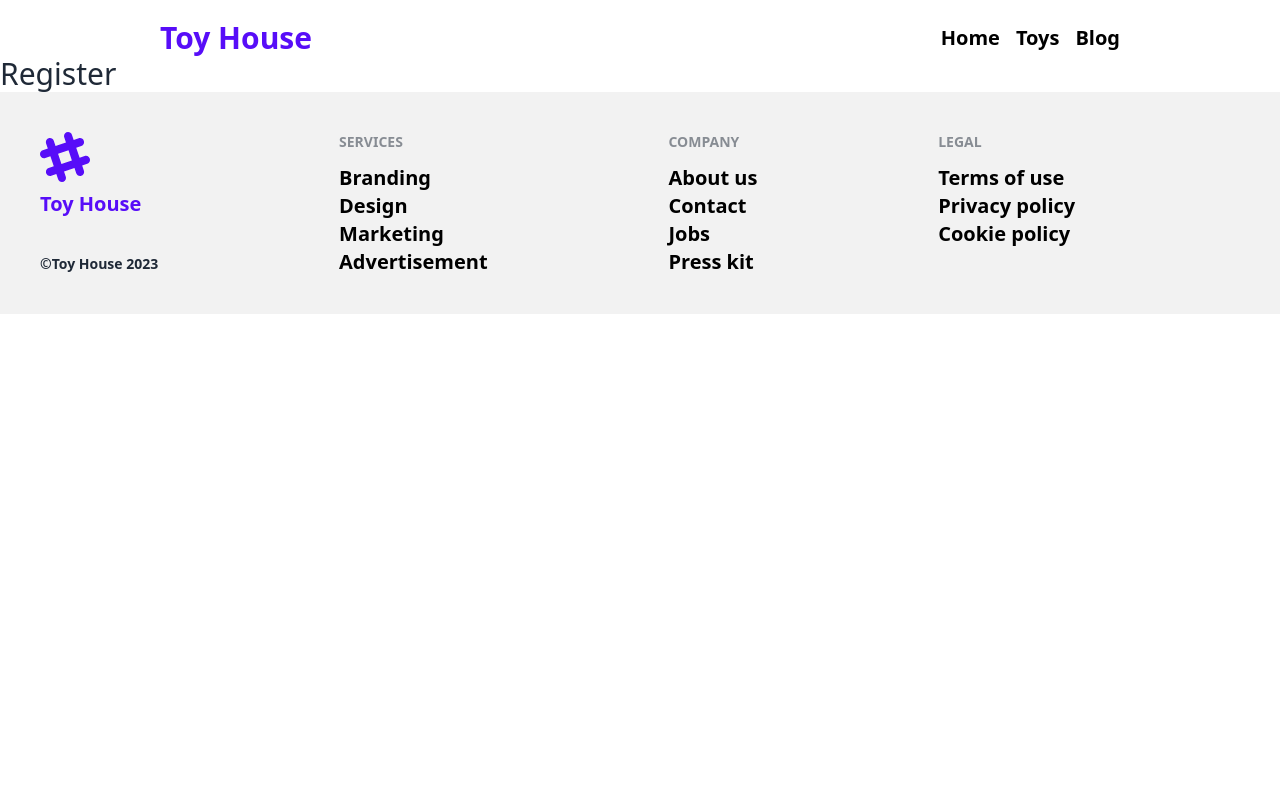
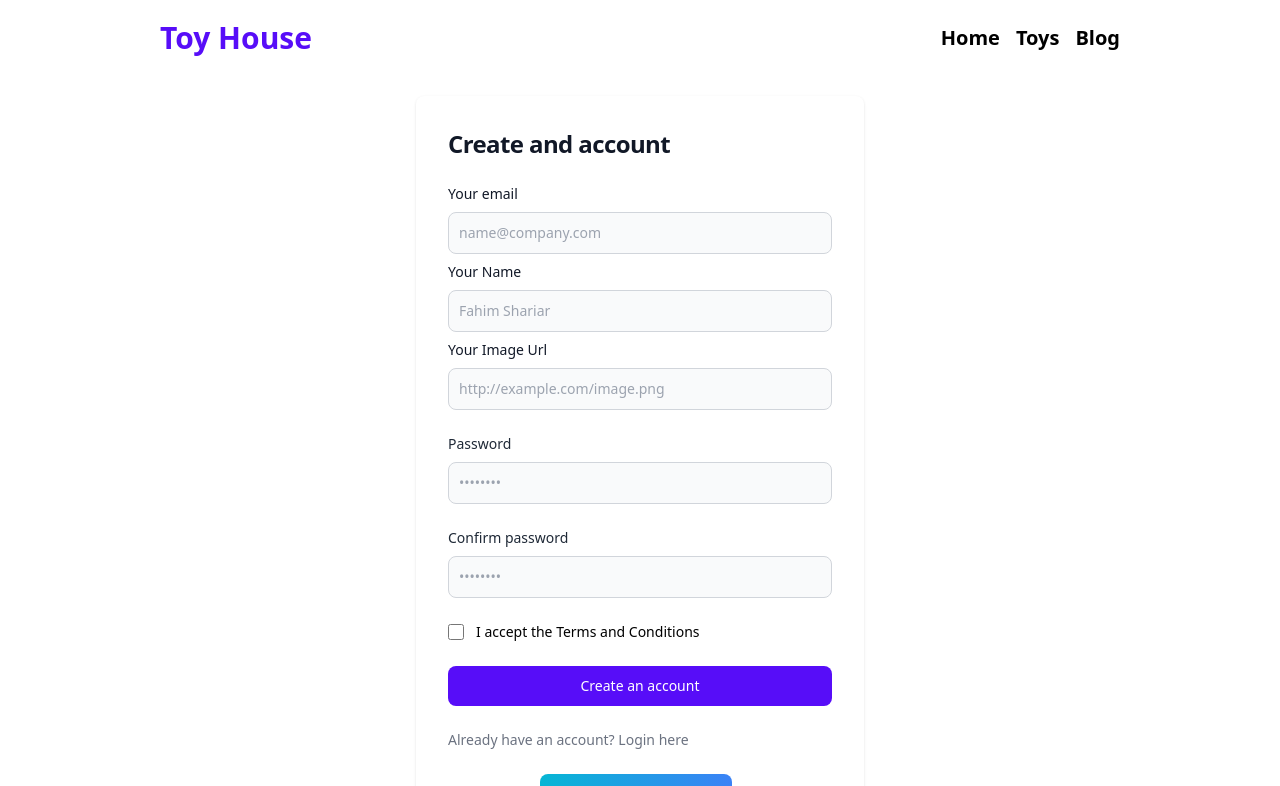
Before and after one commit to fahimshariar28/toy-house-clint, a React (Vite) app: page /register in a window 1280 px wide. Shown: the top 786 px of the page. Built offline with nearby package versions, Linux system fonts and the light colour scheme; no server answers.

Commit message:
Auth provider added and register page added

```diff
--- a/package.json
+++ b/package.json
@@ -11,6 +11,7 @@
   },
   "dependencies": {
     "daisyui": "^2.51.6",
+    "firebase": "^9.22.0",
     "localforage": "^1.10.0",
     "match-sorter": "^6.3.1",
     "react": "^18.2.0",
--- /dev/null
+++ b/public/provider/AuthProvider.jsx
@@ -0,0 +1,69 @@
+import { createContext } from "react";
+import {
+  GoogleAuthProvider,
+  createUserWithEmailAndPassword,
+  getAuth,
+  onAuthStateChanged,
+  signInWithEmailAndPassword,
+  signInWithPopup,
+  signOut,
+} from "firebase/auth";
+import { useEffect } from "react";
+import { useState } from "react";
+import app from "../../src/firebase/firebase.config";
+
+export const AuthContext = createContext(null);
+
+const auth = getAuth(app);
+
+const AuthProvider = ({ children }) => {
+  const [user, setUser] = useState(null);
+  const [loading, setLoading] = useState(true);
+
+  const createUser = (email, password) => {
+    setLoading(true);
+    return createUserWithEmailAndPassword(auth, email, password);
+  };
+
+  const signIn = (email, password) => {
+    setLoading(true);
+    return signInWithEmailAndPassword(auth, email, password);
+  };
+
+  const logOut = () => {
+    setLoading(true);
+    return signOut(auth);
+  };
+  const signInWithGoogle = () => {
+    setLoading(true);
+    const provider = new GoogleAuthProvider();
+    return signInWithPopup(auth, provider);
+  };
+
+  useEffect(() => {
+    const unsubscribe = onAuthStateChanged(auth, (loggedUser) => {
+      setUser(loggedUser);
+      setLoading(false);
+    });
+
+    return () => {
+      unsubscribe();
+    };
+  }, []);
+
+  const authInfo = {
+    user,
+    loading,
+    setLoading,
+    createUser,
+    signIn,
+    signInWithGoogle,
+    logOut,
+  };
+
+  return (
+    <AuthContext.Provider value={authInfo}>{children}</AuthContext.Provider>
+  );
+};
+
+export default AuthProvider;
--- a/src/Pages/Register/Register.jsx
+++ b/src/Pages/Register/Register.jsx
@@ -1,7 +1,203 @@
+import { useContext, useState } from "react";
+import { Link, useNavigate } from "react-router-dom";
+import { FaGoogle } from "react-icons/fa";
+import { AuthContext } from "../../../public/provider/AuthProvider";
+import app from "../../firebase/firebase.config";
+import { getAuth, updateProfile } from "firebase/auth";
+
 const Register = () => {
+  const auth = getAuth(app);
+  const { createUser, signInWithGoogle, setLoading } = useContext(AuthContext);
+  const navigate = useNavigate();
+  const [error, setError] = useState("");
+
+  const handelRegister = (e) => {
+    e.preventDefault();
+    setError("");
+    const email = e.target.email.value;
+    const password = e.target.password.value;
+    const confirmPassword = e.target.confirmPassword.value;
+    const name = e.target.name.value;
+    const image = e.target.image.value;
+    if (password === confirmPassword) {
+      createUser(email, password)
+        .then((userCredential) => {
+          // Signed in
+          const user = userCredential.user;
+          updateProfile(auth.currentUser, {
+            displayName: name,
+            photoURL: image,
+          })
+            .then(() => {
+              // Profile updated!
+              // ...
+              setLoading(true);
+            })
+            .catch((error) => {
+              // An error occurred
+              // ...
+              setError(error.message);
+            });
+          navigate("/");
+          console.log(user);
+        })
+        .catch((error) => {
+          const errorCode = error.code;
+          const errorMessage = error.message;
+          console.log(errorCode, errorMessage);
+          setError(error.message);
+          // ..
+        });
+    } else {
+      return setError("Password not match");
+    }
+  };
+  const handleGoogleLogin = () => {
+    signInWithGoogle()
+      .then((userCredential) => {
+        // Signed in
+        const user = userCredential.user;
+        console.log(user);
+        navigate("/");
+      })
+      .catch((error) => {
+        const errorCode = error.code;
+        const errorMessage = error.message;
+        console.log(errorCode, errorMessage);
+        setError(error.message);
+      });
+  };
   return (
-    <div>
-      <h1 className="text-3xl">Register</h1>
+    <div className="w-9/12 mx-auto mt-10">
+      <section>
+        <div className="flex flex-col items-center justify-center px-6 py-8 mx-auto lg:py-0">
+          <div className="w-full bg-white rounded-lg shadow dark:border md:mt-0 sm:max-w-md xl:p-0">
+            <div className="p-6 space-y-4 md:space-y-6 sm:p-8">
+              <h1 className="text-xl font-bold leading-tight tracking-tight text-gray-900 md:text-2xl">
+                Create and account
+              </h1>
+              <form
+                className="space-y-4 md:space-y-6"
+                onSubmit={handelRegister}
+              >
+                <div>
+                  <label className="block mb-2 text-sm font-medium text-gray-900">
+                    Your email
+                  </label>
+                  <input
+                    type="email"
+                    name="email"
+                    id="email"
+                    className="bg-gray-50 border border-gray-300 text-gray-900 sm:text-sm rounded-lg focus:ring-primary-600 focus:border-primary-600 block w-full p-2.5 "
+                    placeholder="name@company.com"
+                    required
+                  />
+                  <label className="block mt-2 mb-2 text-sm font-medium text-gray-900">
+                    Your Name
+                  </label>
+                  <input
+                    type="text"
+                    name="name"
+                    id="name"
+                    className="bg-gray-50 border border-gray-300 text-gray-900 sm:text-sm rounded-lg focus:ring-primary-600 focus:border-primary-600 block w-full p-2.5 "
+                    placeholder="Fahim Shariar"
+                    required
+                  />
+                  <label className="block mt-2 mb-2 text-sm font-medium text-gray-900">
+                    Your Image Url
+                  </label>
+                  <input
+                    type="text"
+                    name="image"
+                    id="image"
+                    className="bg-gray-50 border border-gray-300 text-gray-900 sm:text-sm rounded-lg focus:ring-primary-600 focus:border-primary-600 block w-full p-2.5 "
+                    placeholder="http://example.com/image.png"
+                    required
+                  />
+                </div>
+                <div>
+                  <label className="block mb-2 text-sm font-medium">
+                    Password
+                  </label>
+                  <input
+                    type="password"
+                    name="password"
+                    id="password"
+                    placeholder="••••••••"
+                    className="bg-gray-50 border border-gray-300 text-gray-900 sm:text-sm rounded-lg focus:ring-primary-600 focus:border-primary-600 block w-full p-2.5 "
+                    required
+                  />
+                </div>
+                <div>
+                  <label className="block mb-2 text-sm font-medium">
+                    Confirm password
+                  </label>
+                  <input
+                    type="password"
+                    name="confirmPassword"
+                    id="confirm-password"
+                    placeholder="••••••••"
+                    className="bg-gray-50 border border-gray-300 text-gray-900 sm:text-sm rounded-lg focus:ring-primary-600 focus:border-primary-600 block w-full p-2.5 "
+                    required
+                  />
+                </div>
+                <h3>
+                  {error && (
+                    <span className="text-red-500 text-sm">{error}</span>
+                  )}
+                </h3>
+                <div className="flex items-start">
+                  <div className="flex items-center h-5">
+                    <input
+                      id="terms"
+                      aria-describedby="terms"
+                      type="checkbox"
+                      className="w-4 h-4 border border-gray-300 rounded bg-gray-50 focus:ring-3 focus:ring-primary-300 dark:bg-gray-700 dark:border-gray-600 dark:focus:ring-primary-600 dark:ring-offset-gray-800"
+                      required
+                    />
+                  </div>
+                  <div className="ml-3 text-sm">
+                    <label className="font-light text-black">
+                      I accept the{" "}
+                      <a
+                        className="font-medium text-primary-600 hover:underline dark:text-primary-500"
+                        href="#"
+                      >
+                        Terms and Conditions
+                      </a>
+                    </label>
+                  </div>
+                </div>
+                <button
+                  type="submit"
+                  className="w-full text-white bg-primary hover:bg-blue-950 focus:ring-4 focus:outline-none focus:ring-primary-300 font-medium rounded-lg text-sm px-5 py-2.5 text-center "
+                >
+                  Create an account
+                </button>
+                <p className="text-sm font-light text-gray-500 dark:text-gray-400">
+                  Already have an account?{" "}
+                  <Link
+                    to="/login"
+                    className="font-medium text-primary-600 hover:underline dark:text-primary-500"
+                  >
+                    Login here
+                  </Link>
+                </p>
+              </form>
+              <div className="flex justify-center items-center">
+                <button
+                  onClick={handleGoogleLogin}
+                  type="button"
+                  className="text-white bg-gradient-to-r from-cyan-500 to-blue-500 hover:bg-gradient-to-bl focus:ring-4 focus:outline-none focus:ring-cyan-300 dark:focus:ring-cyan-800 font-medium rounded-lg text-sm px-5 py-2.5 text-center mr-2 mb-2"
+                >
+                  {/* Login with Google button  */}
+                  <FaGoogle className="inline"></FaGoogle> Sign Up with Google
+                </button>
+              </div>
+            </div>
+          </div>
+        </div>
+      </section>
     </div>
   );
 };
--- a/src/main.jsx
+++ b/src/main.jsx
@@ -3,9 +3,12 @@ import ReactDOM from "react-dom/client";
 import "./index.css";
 import { RouterProvider } from "react-router-dom";
 import router from "./Routes/MainRoute";
+import AuthProvider from "../public/provider/AuthProvider";
 
 ReactDOM.createRoot(document.getElementById("root")).render(
   <React.StrictMode>
-    <RouterProvider router={router}></RouterProvider>
+    <AuthProvider>
+      <RouterProvider router={router}></RouterProvider>
+    </AuthProvider>
   </React.StrictMode>
 );
```
Also changed, not shown: 1 other file (tests, documents, lock files or other folders).
